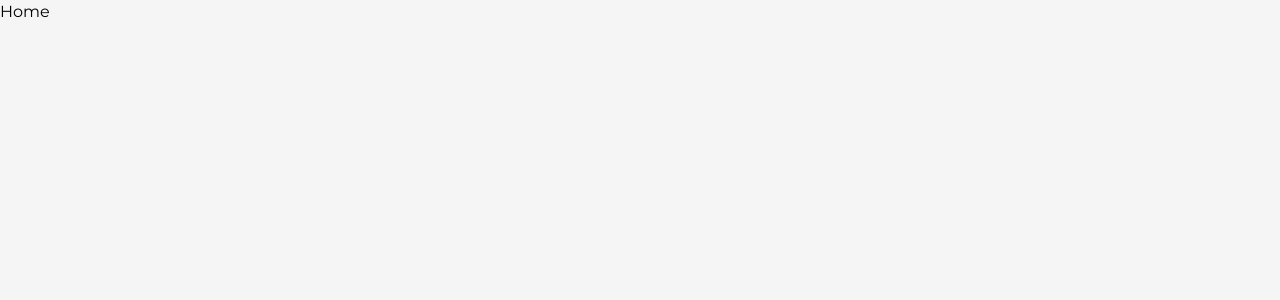
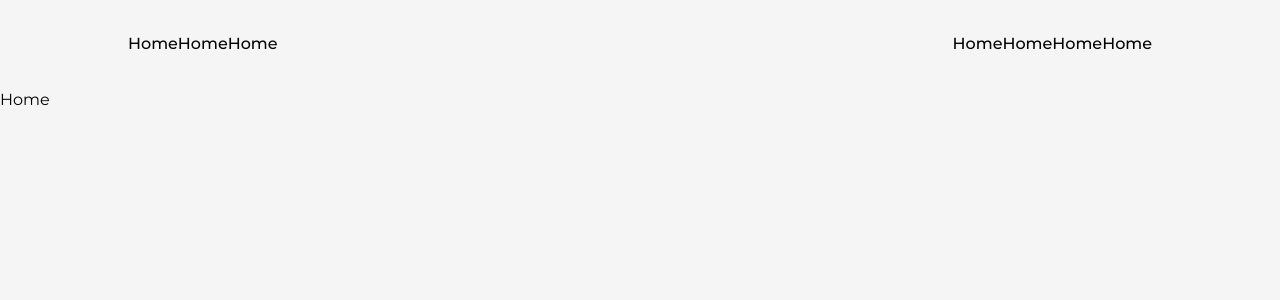
Before and after one commit to NickM101/portfolio, a Next.js app: page / in a window 1280 px wide. Shown: the top 300 px of the page. Built offline with nearby package versions, Linux system fonts and the light colour scheme.

Commit message:
Navbar component

```diff
--- /dev/null
+++ b/src/components/NavBar.js
@@ -0,0 +1,24 @@
+import Link from 'next/link'
+import React from 'react'
+
+const NavBar = () => {
+  return (
+   <header
+   className='w-full px-32 py-8 font-medium flex items-center justify-between'
+   >
+    <nav>
+        <Link href="/">Home</Link>
+        <Link href="/">Home</Link>
+        <Link href="/">Home</Link>
+    </nav>
+    <nav>
+        <Link href="/">Home</Link>
+        <Link href="/">Home</Link>
+        <Link href="/">Home</Link>
+        <Link href="/">Home</Link>
+    </nav>
+   </header>
+  )
+}
+
+export default NavBar
--- a/src/pages/_app.js
+++ b/src/pages/_app.js
@@ -1,3 +1,4 @@
+import NavBar from "@/components/NavBar";
 import "@/styles/globals.css";
 import { Montserrat } from "next/font/google";
 import Head from "next/head";
@@ -15,6 +16,7 @@
         <link rel="icon" href="/favicon.ico" />
       </Head>
       <main className={`${montserrat.variable} font-mont bg-light w-full min-h-screen`}>
+        <NavBar />
         <Component {...pageProps} />
       </main>
     </>
```
